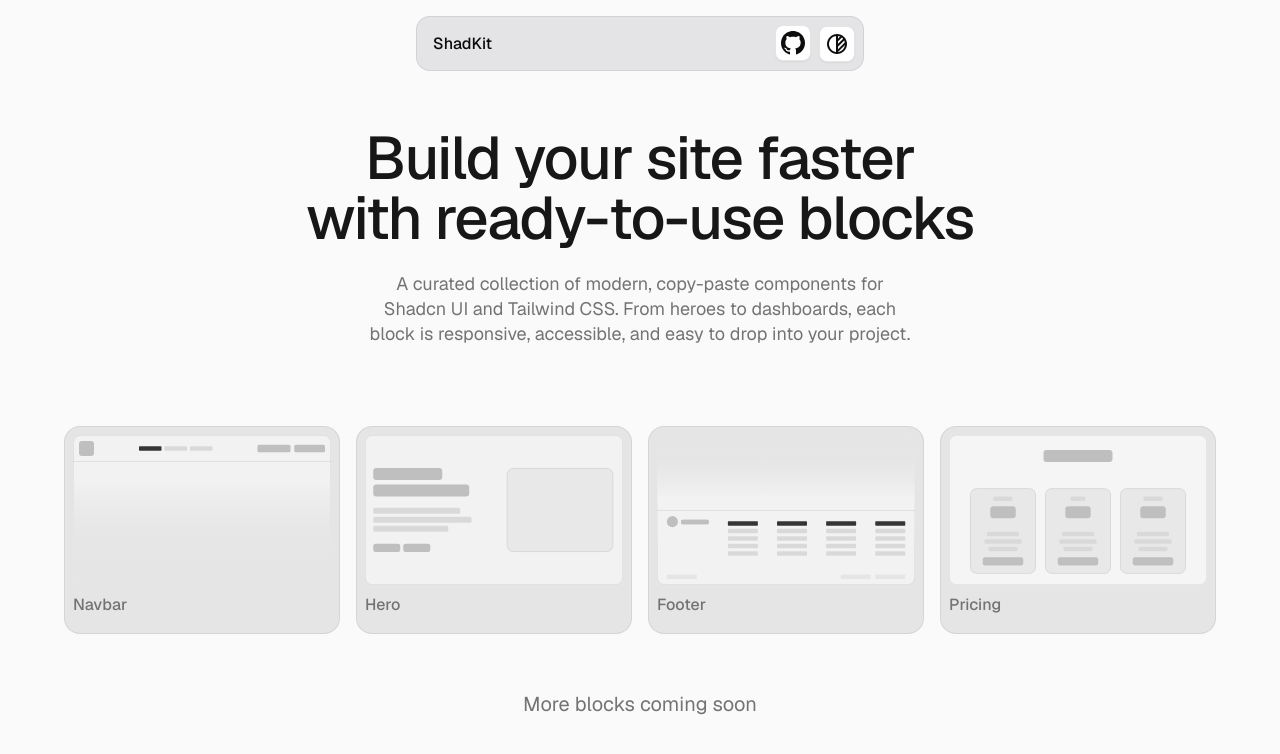
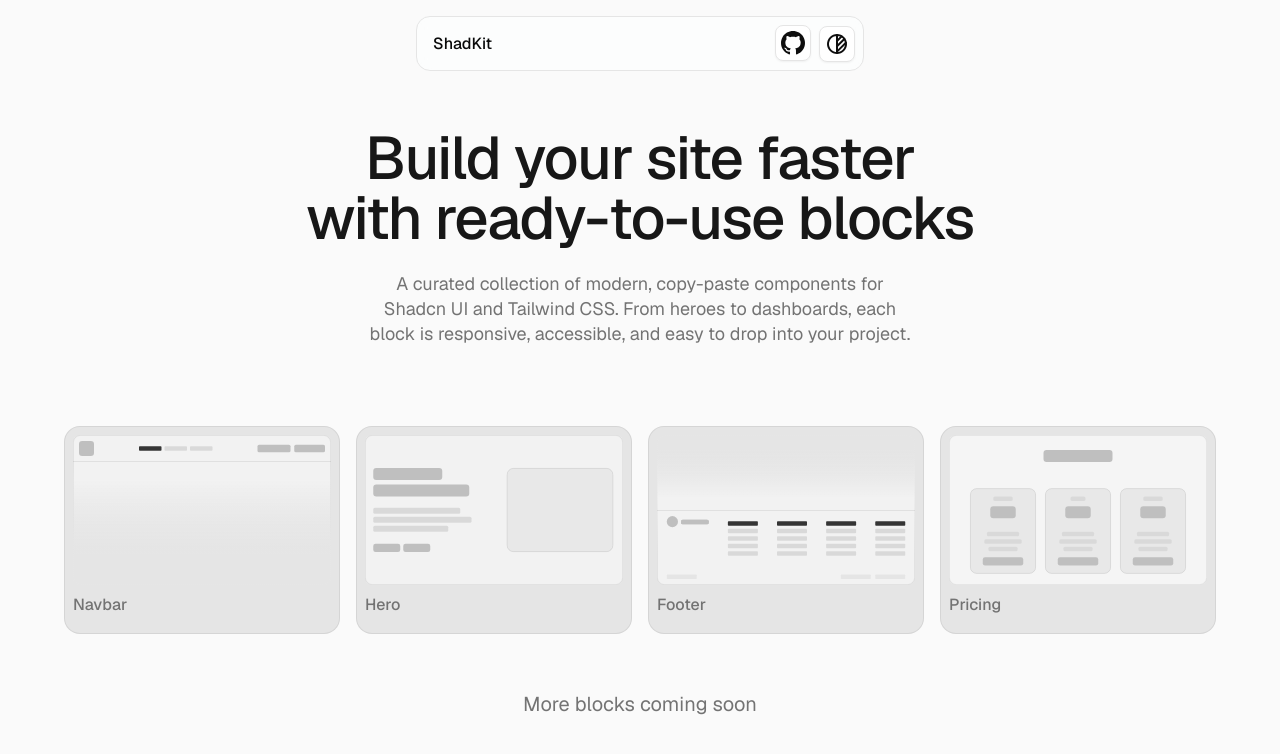
Before and after one commit to KevinPadi/shadkit, a Next.js app: page / in a window 1280 px wide. Shown: the top 754 px of the page. Built offline with nearby package versions, Linux system fonts and the light colour scheme.

Commit message:
fix: update layout and navbar styles for improved UI consistency

```diff
--- a/app/layout.tsx
+++ b/app/layout.tsx
@@ -25,17 +25,12 @@
   children: React.ReactNode;
 }>) {
   return (
-    <html lang="en">
-      <head>
-        <script
-          async
-          crossOrigin="anonymous"
-          src="https://tweakcn.com/live-preview.min.js"
-        />
-      </head>
-      <body
-        className={`${geistSans.variable} ${geistMono.variable} antialiased`}
-      >
+    <html
+      lang="en"
+      className={`${geistSans.variable} ${geistMono.variable} antialiased`}
+      suppressHydrationWarning
+    >
+      <body>
         <ThemeProvider
           attribute="class"
           defaultTheme="system"
--- a/components/BlocksList.tsx
+++ b/components/BlocksList.tsx
@@ -1,8 +1,6 @@
 import { Block } from "@/app/blocks/[category]/page";
 import { BlockPreview } from "./BlockPreview";
-import { MoveLeft } from "lucide-react";
-import { Button } from "./ui/button";
-import Link from "next/link";
+import NavBar from "./ui/navbar";
 
 export const BlocksList = ({
   blocks,
@@ -13,14 +11,7 @@
 }) => {
   return (
     <div className="flex flex-col items-center gap-20 p-4 py-20 lg:p-20 relative">
-      <div className="absolute top-4 left-4">
-        <Link href={"/"}>
-          <Button variant="ghost" className="group">
-            <MoveLeft className="group-hover:-translate-x-0.5 transition" />
-            Back
-          </Button>
-        </Link>
-      </div>
+      <NavBar />
       <div className="text-center">
         <h2 className="text-5xl md:text-7xl font-medium text-primary first-letter:capitalize">
           {category} Blocks
--- a/components/ui/navbar.tsx
+++ b/components/ui/navbar.tsx
@@ -5,7 +5,7 @@
 
 const NavBar = () => {
   return (
-    <header className="fixed max-w-md w-[calc(100%-32px)] top-4 left-1/2 -translate-x-1/2 flex items-center justify-between p-2 rounded-xl bg-zinc-200 dark:bg-zinc-950 border border-black/8 dark:border-white/8">
+    <header className="fixed max-w-md w-[calc(100%-32px)] top-4 left-1/2 -translate-x-1/2 flex items-center justify-between p-2 rounded-xl bg-background/50 backdrop-blur border border-border z-9999">
       <Link href="/">
         <Button variant={"ghost"} className="text-md px-2">
           ShadKit
```
